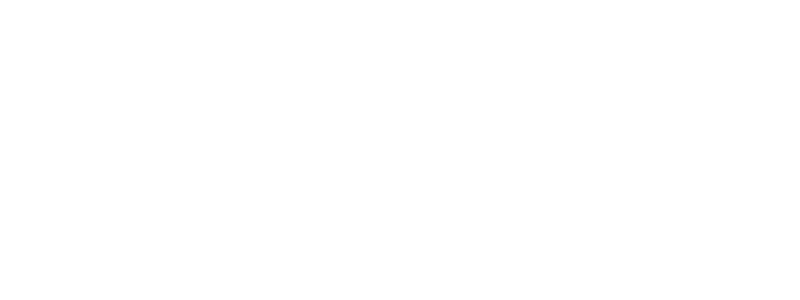
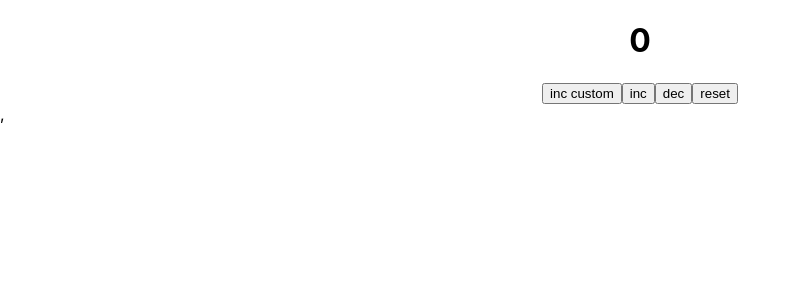
Before and after one commit to FreeFireMan/localstorage, a React (Create React App) app: page / in a window 1280 px wide. Shown: the top 300 px of the page, without its empty margins (0-800 px from the left). Built offline with nearby package versions, Linux system fonts and the light colour scheme.

Commit message:
14.04part3

```diff
--- a/src/App.js
+++ b/src/App.js
@@ -1,12 +1,23 @@
 import React from 'react';
 import './App.css';
+import {Provider, useDispatch, useSelector} from "react-redux";
+import {store} from "./redux";
+import {incCustom, inc, dec, reset,} from './redux/action-creators';
 
 function App() {
+  const counter = useSelector(({counter}) => counter);
+  const dispatch = useDispatch();
 
   return (
-    <div className={'App'}>
-
-    </div>
+    // <Provider store={store}>
+      <div className={'App'}>
+        <h1>{counter}</h1>
+        <button onClick={() => dispatch(incCustom(102))}>inc custom</button>
+        <button onClick={() => dispatch(inc())}>inc</button>
+        <button onClick={() => dispatch(dec())}>dec</button>
+        <button onClick={() => dispatch(reset())}>reset</button>
+      </div>
+    // </Provider>
   );
 }
 
--- a/src/index.js
+++ b/src/index.js
@@ -3,13 +3,16 @@
 import './index.css';
 import App from './App';
 import reportWebVitals from './reportWebVitals';
-
+import {Provider} from "react-redux";
+import {store} from "./redux";
 
 
 ReactDOM.render(
+  <Provider store={store}>
   <React.StrictMode>
     <App />
   </React.StrictMode>,
+  </Provider>,
   document.getElementById('root')
 );
 
--- a/src/redux/action-creators/index.js
+++ b/src/redux/action-creators/index.js
@@ -0,0 +1,8 @@
+import {INC, DEC, RESET, INC_CUSTOM} from '../action-types';
+
+const incCustom = (payload) => ({type: INC_CUSTOM, payload});
+const inc = () => ({type: INC});
+const dec = () => ({type: DEC});
+const reset = () => ({type: RESET});
+
+export {incCustom, inc, dec, reset,}
--- a/src/redux/action-types/index.js
+++ b/src/redux/action-types/index.js
@@ -1,5 +1,6 @@
 const INC = 'INC';
 const DEC = 'DEC';
 const RESET = 'RESET';
+const INC_CUSTOM = 'INC_CUSTOM';
 
-export {INC, DEC, RESET,}
+export {INC, DEC, RESET, INC_CUSTOM,}
--- a/src/redux/index.js
+++ b/src/redux/index.js
@@ -0,0 +1,4 @@
+import {createStore} from "redux";
+import {reducer} from "./reducer";
+
+export const store = createStore(reducer);
--- a/src/redux/reducer/index.js
+++ b/src/redux/reducer/index.js
@@ -1,4 +1,4 @@
-import {INC, DEC, RESET} from '../action-types';
+import {INC, DEC, RESET, INC_CUSTOM} from '../action-types';
 
 const initialState = {
   counter: 0,
@@ -6,6 +6,9 @@
 
 export const reducer = (state = initialState, action) => {
   switch (action.type) {
+    case INC_CUSTOM: {
+      return {...state, counter: state.counter + action.payload};
+    }
     case INC: {
       return {...state, counter: state.counter + 1};
     }
```
